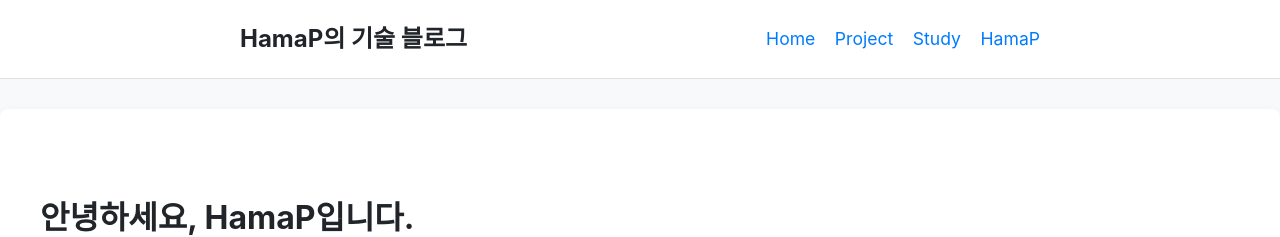
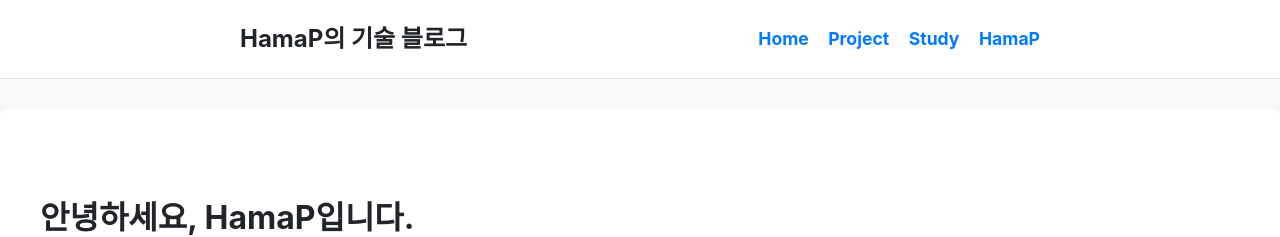
Before and after one commit to HamaP0/HamaP0.github.io, a Jekyll site: the page built from index.html, in a window 1280 px wide. Shown: the top 237 px of the page. Built offline with Jekyll 4.4.1, drawn with Linux system fonts in a browser that asks for light colours.

Commit message:
Update style.css

```diff
--- a/assets/css/style.css
+++ b/assets/css/style.css
@@ -127,3 +127,19 @@
     color: #007bff; /* 마우스 올리면 파란색으로 */
     text-decoration: none;
 }
+
+/* ------------------- */
+/* 메뉴 링크 색상 추가   */
+/* ------------------- */
+
+.site-nav a {
+    /* 기본 메뉴 링크 색상 */
+    color: #007bff; /* 파란색 계열 */
+    font-weight: bold; /* 글씨를 약간 두껍게 */
+    transition: color 0.2s; /* 색상이 부드럽게 변하는 효과 */
+}
+
+.site-nav a:hover {
+    /* 마우스를 올렸을 때 색상 */
+    color: #8A2BE2; /* 보라색 계열 */
+}
```
